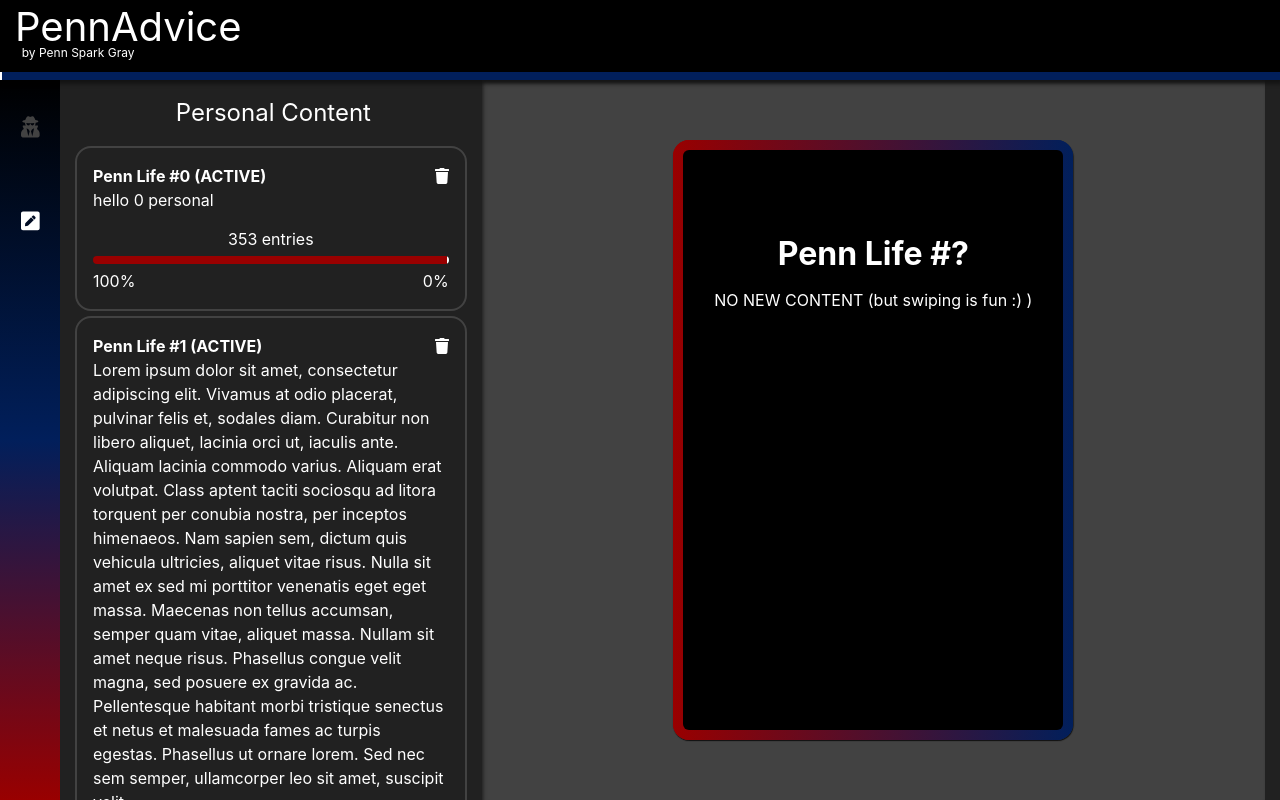
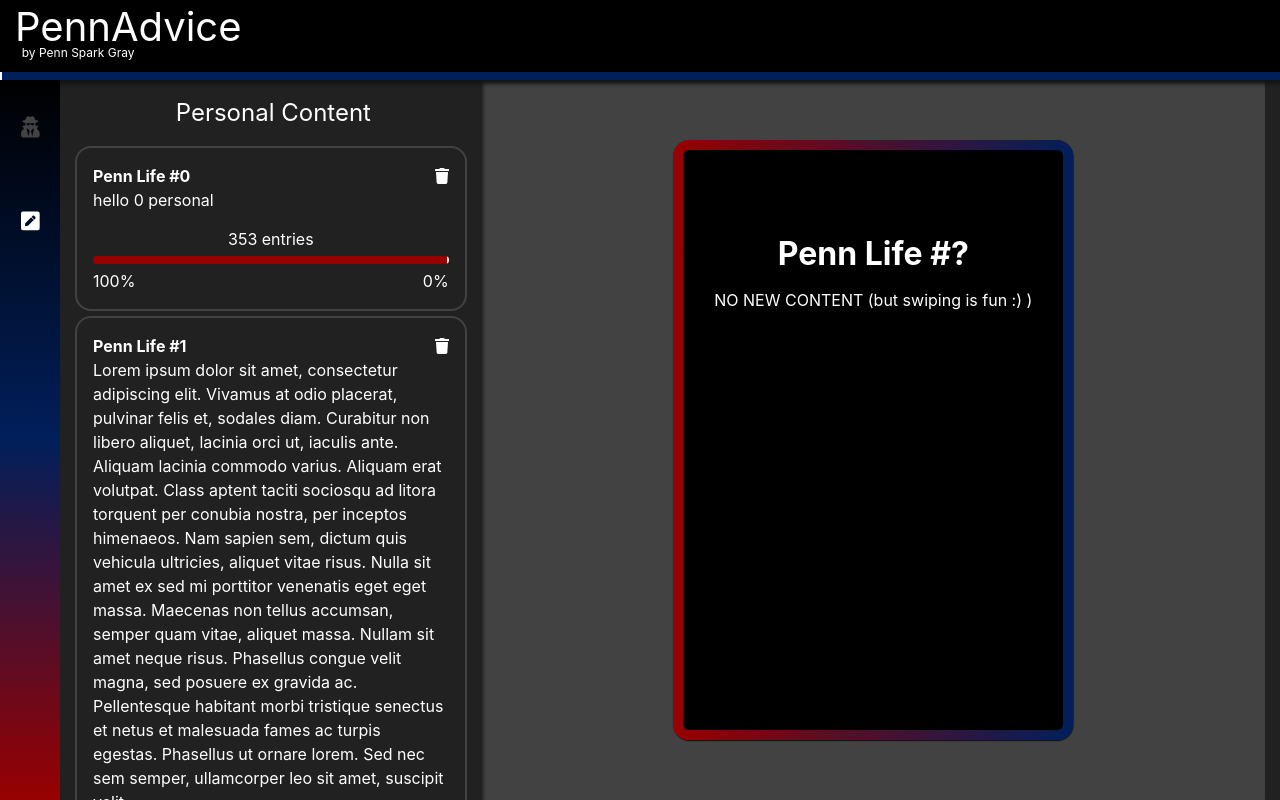
Before and after one commit to setdavid/penn-advice, a React (Create React App) app in the folder client/: page / in a window 1280 px wide. Built offline with nearby package versions, Linux system fonts and the light colour scheme; no server answers.

Commit message:
removed status from appearing on personal cards

```diff
--- a/client/src/Components/PersonalCard.jsx
+++ b/client/src/Components/PersonalCard.jsx
@@ -21,7 +21,8 @@ function PersonalCard(props) {
     return (
         <div className="personal-card" style={personalCardCSS}>
             <div className="personal-card-title">
-                {`${infoObj.type} #${infoObj.index} (${status})`}
+                {`${infoObj.type} #${infoObj.index}`}
+                {/* {`${infoObj.type} #${infoObj.index} (${status})`} */}
                 <FontAwesomeIcon className="clickable" icon={faTrash} onClick={handleDelete} />
             </div>
             <div>
```
